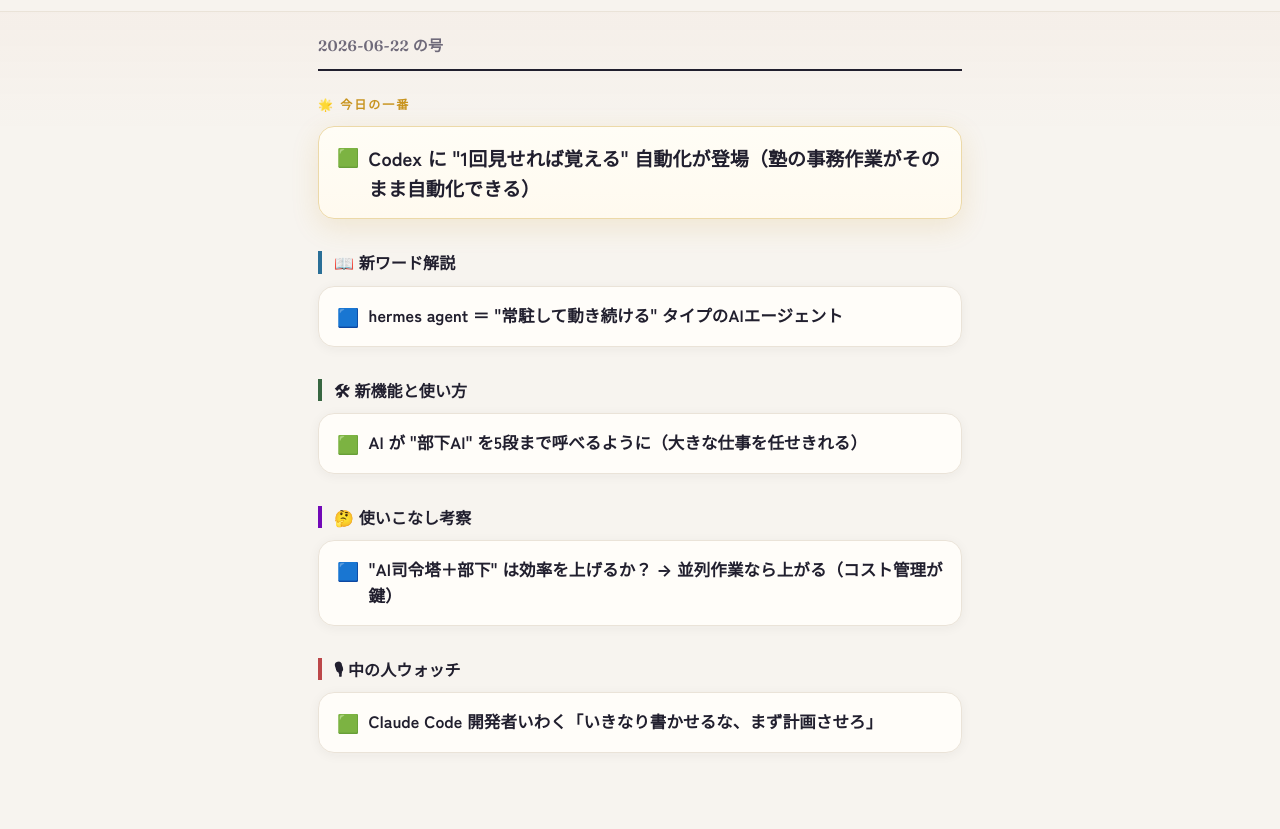
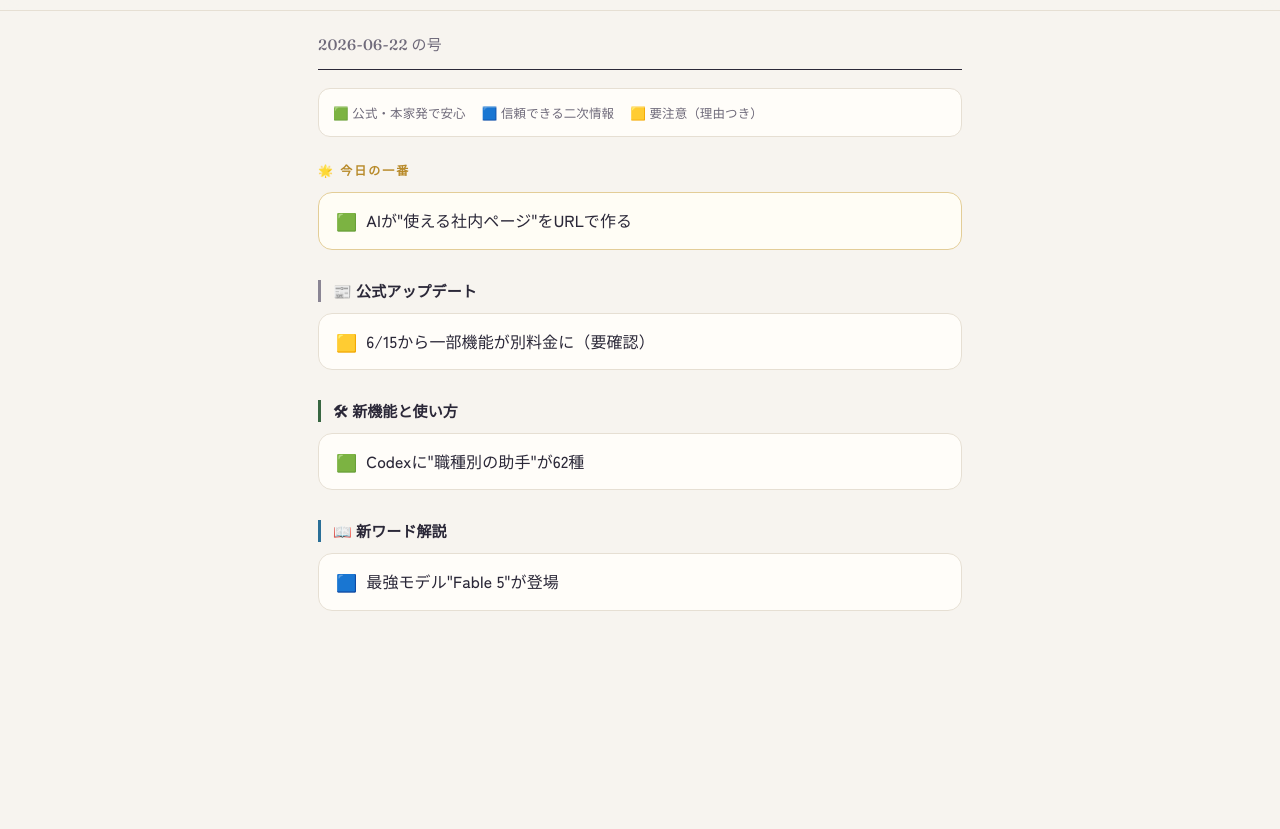
Before and after one commit to oikaze-juku/cc-daily, a website: page index.html in a window 1280 px wide. Shown: the part 106-935 px from the top of the page. After the commit the page ends 800 px from the top, so only its background shows below. Drawn offline with Linux system fonts and the light colour scheme.

Commit message:
feat: 影オフ・細字・タイトル短縮・アイデア3つ・◇凡例／今日の号を実収集ネタに刷新・見本は6/21へ移動

```diff
--- a/app.js
+++ b/app.js
@@ -11,7 +11,9 @@ function itemCard(item) {
   const tags = (item.tags || []).map((t) => `<span class="tag">${t}</span>`).join('');
   const reason = item.trust_reason ? `<div class="reason">${item.trust} ${item.trust_reason}</div>` : '';
   const dateLine = item.source_date ? `<div class="date">📅 ${item.source_date} の情報</div>` : '';
-  const ideaLine = item.idea ? `<div class="idea">💡 こんな使い方：${item.idea}</div>` : '';
+  const ideaBlock = (Array.isArray(item.ideas) && item.ideas.length)
+    ? `<div class="idea"><div class="idea-title">💡 こんな使い方</div><ul>${item.ideas.map((i) => `<li>${i}</li>`).join('')}</ul></div>`
+    : '';
   const tryLine = item.try_hint ? `<div class="try">試すなら：${item.try_hint}</div>` : '';
   return `
     <details class="card">
@@ -19,7 +21,7 @@ function itemCard(item) {
       ${dateLine}
       <ul>${(item.summary_ja || []).map((s) => `<li>${s}</li>`).join('')}</ul>
       ${reason}
-      ${ideaLine}
+      ${ideaBlock}
       ${tags ? `<div class="tags">${tags}</div>` : ''}
       ${tryLine}
       <a class="src" href="${item.url}" target="_blank" rel="noopener">原文を開く ↗</a>
@@ -36,7 +38,8 @@ function render(issue) {
       <h3>${cat.label || cat.key}</h3>
       ${(cat.items || []).map(itemCard).join('')}
     </section>`).join('');
-  $('#issue').innerHTML = `<h1>${issue.date} の号</h1>${quiet}${top}${cats}`;
+  const legend = `<div class="legend"><span>🟩 公式・本家発で安心</span><span>🟦 信頼できる二次情報</span><span>🟨 要注意（理由つき）</span></div>`;
+  $('#issue').innerHTML = `<h1>${issue.date} の号</h1>${legend}${quiet}${top}${cats}`;
 }
 
 function applySearch(issue, q) {
--- a/issues/2026-06-22.json
+++ b/issues/2026-06-22.json
@@ -2,39 +2,47 @@
   "date": "2026-06-22",
   "quiet_day": false,
   "headline_top": {
-    "title_ja": "Codex に \"1回見せれば覚える\" 自動化が登場（塾の事務作業がそのまま自動化できる）",
+    "title_ja": "AIが\"使える社内ページ\"をURLで作る",
     "summary_ja": [
-      "面倒な作業を Codex に1回やって見せるだけで、再利用できる手順書に変換してくれる新機能「Record & Replay」が登場した。",
-      "塾の毎月の経費精算・定例レポート・請求まわりの繰り返し事務を、1回見せるだけで自動化できる。",
-      "クリック位置でなく「やりたいこと」を覚えるので画面が少し変わっても壊れにくい＝事務時間がまるごと減る。"
+      "Codex が、共有できるインタラクティブな社内サイトや軽いアプリを URL で生成する新機能「Sites」が登場（Business/Enterprise 向けプレビュー）。",
+      "塾の内部資料（成績分析・計画）を、静的なファイルでなく「URLで開ける生きたダッシュボード」にできる。",
+      "ファイル作成・配布の手間が減り、関係者がいつでも最新をURLで見られる。"
     ],
-    "source_date": "2026-06-18（機能リリース日）",
-    "url": "https://www.techtimes.com/articles/318759/20260620/openai-codex-automation-gains-record-replay-show-it-once-skip-script.htm",
+    "source_date": "2026-06-02（発表）",
+    "url": "https://venturebeat.com/orchestration/openais-codex-update-lets-agents-build-interactive-enterprise-workspaces-via-sites-and-role-specific-plugins",
     "trust": "🟩",
-    "trust_reason": "OpenAI Codex の公式機能。複数の独立メディアで内容が一致",
-    "tags": ["自動化", "請求・全銀"],
-    "idea": "毎月の月謝入金チェック → 保護者へのLINE報告、のような定例事務を1回見せて覚えさせれば、来月から自動で下準備してくれるかも。",
-    "try_hint": "試すなら：Codex の Mac アプリを最新版に更新し、まず毎月の定例レポート1つを「見せて」覚えさせる。"
+    "trust_reason": "OpenAI 公式発表（6/2）、複数の主要メディアが報道",
+    "tags": ["自動化", "アプリ開発"],
+    "ideas": [
+      "成績・出欠をまとめた保護者向けダッシュボードをURLで共有する。",
+      "講師間で使う当番表・連絡ボードをサッと作って共有する。",
+      "体験授業の申込フォーム付き案内ページを内製する。"
+    ],
+    "try_hint": "Business/Enterprise プランで Codex Sites のプレビューを有効化して試す。"
   },
   "categories": [
     {
-      "key": "newword",
-      "label": "📖 新ワード解説",
+      "key": "official",
+      "label": "📰 公式アップデート",
       "items": [
         {
-          "title_ja": "hermes agent ＝ \"常駐して動き続ける\" タイプのAIエージェント",
+          "title_ja": "6/15から一部機能が別料金に（要確認）",
           "summary_ja": [
-            "Nous Research が公開した自律エージェントの土台で、頭脳に Claude を使える（hermes agent）。",
-            "Claude Code が「頼んだら動いて終わる職人」なら、hermes は「住み込みで動き続ける執事」。常駐させて回す用途向け。",
-            "今すぐ必要ではないが「常駐型エージェント」という選択肢を知っておくと、将来の自動化設計の幅が広がる。"
+            "2026/6/15から、claude -p・Claude Code の GitHub Actions・Agent SDK・第三者エージェントが、サブスク枠とは別の月額クレジット（API従量）に分離された。",
+            "桜口さんの「クラウドRoutine（夜活）」はサブスク枠内のままだが、「PCで claude -p を回す自動化」は別料金になる可能性がある。",
+            "ただし変更には見直し・一部撤回の報道もあり流動的。最新の公式条件を確認する価値がある。"
           ],
-          "source_date": "2026年2月（公開）",
-          "url": "https://www.mindstudio.ai/blog/hermes-agent-vs-claude-code-comparison",
-          "trust": "🟦",
-          "trust_reason": "公式ドキュメントでなく解説記事ベース。複数ソースで内容が一致するため🟦",
+          "source_date": "2026-06-15",
+          "url": "https://www.digitalapplied.com/blog/anthropic-claude-credit-overhaul-june-15-2026",
+          "trust": "🟨",
+          "trust_reason": "変更が見直し・一部撤回の報道もあり流動的。最新の公式条件を要確認",
           "tags": ["自動化"],
-          "idea": "将来、塾の問い合わせメールを24時間見張って下書きを用意する「常駐AI受付」を置く、という発想が持てるかも。",
-          "try_hint": "試すなら：今は「こういう種類がある」と知るだけでOK。詳しくは解説リンクへ。"
+          "ideas": [
+            "夜活はクラウドRoutine（定額枠）中心に寄せてコストを抑える。",
+            "PCで claude -p の自動化を増やす前に、最新の料金条件を確認する。",
+            "月のクレジット上限を決めて使いすぎを防ぐ。"
+          ],
+          "try_hint": "claude.ai の Settings > Usage / Billing で、今の枠と消費を確認する。"
         }
       ]
     },
@@ -43,61 +51,48 @@
       "label": "🛠 新機能と使い方",
       "items": [
         {
-          "title_ja": "AI が \"部下AI\" を5段まで呼べるように（大きな仕事を任せきれる）",
+          "title_ja": "Codexに\"職種別の助手\"が62種",
           "summary_ja": [
-            "AI が自分の部下 AI（サブエージェント＝作業を任せる分身）を最大5段まで呼べるようになり、大仕事を細かく分担できる。",
-            "塾アプリの全画面バグ点検のような大規模作業を、夜のうちに AI 軍団へまるごと任せて朝に結果、が現実的になる。",
-            "一晩でこなせる仕事量が増える＝寝ている間に進む開発が増える。"
+            "Codex に、データ分析・営業・クリエイティブ・商品デザインなど職種別のプラグインが6種登場（62アプリ・110スキルを束ねる）。",
+            "塾の事務（成績集計、体験勧誘の管理、お便り素案づくり）に転用できる。",
+            "職種ごとの定型作業がパッケージ化され、ゼロから指示しなくても回せる。"
           ],
-          "source_date": "2026年6月（Week 24・公式 What's New）",
-          "url": "https://code.claude.com/docs/en/whats-new/2026-w24",
+          "source_date": "2026-06-02（発表）",
+          "url": "https://techcrunch.com/2026/06/02/openai-launches-new-codex-tools-for-white-collar-work/",
           "trust": "🟩",
-          "trust_reason": "公式 What's New（Week 24 ダイジェスト）が出どころ",
-          "tags": ["自動化", "アプリ開発"],
-          "idea": "生徒全員分の今月の成績コメントを、夜のうちに AI へ一斉に下書きさせて朝に手直しだけする、ができるかも。",
-          "try_hint": "試すなら：夜活で「この機能を全部点検して」のように大きめに頼む（AI が自動で分担する）。"
+          "trust_reason": "OpenAI 公式発表（6/2）、複数の主要メディアが報道",
+          "tags": ["自動化", "塾管理"],
+          "ideas": [
+            "データ分析の助手で月次の成績推移を自動集計する。",
+            "営業の助手で体験→入塾の見込みを管理する。",
+            "クリエイティブの助手で「そよかぜ便り」の素案を作る。"
+          ],
+          "try_hint": "Codex のプラグイン一覧から、まず1つ（データ分析など）を試す。"
         }
       ]
     },
     {
-      "key": "insight",
-      "label": "🤔 使いこなし考察",
+      "key": "newword",
+      "label": "📖 新ワード解説",
       "items": [
         {
-          "title_ja": "\"AI司令塔＋部下\" は効率を上げるか？ → 並列作業なら上がる（コスト管理が鍵）",
+          "title_ja": "最強モデル\"Fable 5\"が登場",
           "summary_ja": [
-            "複数の AI を束ねる「オーケストレーター」は、調査やレビューなど同時に進められる作業では速くなる。",
-            "逆に順番にやる作業や同じ場所を編集する作業はかえって遅くコスト高。桜口さんの夜活「アプリ全体点検」のような並列向き。",
-            "コツは「司令塔に賢いモデル＋部下に安いモデル」。品質を保ったままコストが5〜10倍下がる実例がある。"
+            "Anthropic が \"Mythos級\" の新モデル Claude Fable 5 を安全化して一般提供（同社がこれまで一般公開した中で最高性能）。",
+            "「Mythos級」＝桁違いに高性能なクラス、という位置づけの呼び名。",
+            "Opus でも届かない難所（難バグ・込み入った分析・大規模移行）向け。その分コストは高い。"
           ],
-          "source_date": "2026年5〜6月（複数の技術記事）",
-          "url": "https://medium.com/neuralnotions/multi-agent-orchestration-in-claude-code-the-architecture-and-economics-of-subagents-06d52e69f8b2",
+          "source_date": "2026年6月（v2.1.170 で利用可）",
+          "url": "https://code.claude.com/docs/en/changelog",
           "trust": "🟦",
-          "trust_reason": "複数の技術ブログで同様の結論。公式の数値ではないため🟦（鵜呑みにせず傾向として）",
-          "tags": ["自動化", "アプリ開発"],
-          "idea": "定期テスト前に「全教科の予想問題を教科ごとに並行作成」を一気に頼んで、教材準備を半日ぶん短縮できるかも。",
-          "try_hint": "試すなら：夜活で大きめの並列タスク時だけ多エージェントを使い、普段は単体で（枠の節約）。"
-        }
-      ]
-    },
-    {
-      "key": "insider",
-      "label": "🎙 中の人ウォッチ",
-      "items": [
-        {
-          "title_ja": "Claude Code 開発者いわく「いきなり書かせるな、まず計画させろ」",
-          "summary_ja": [
-            "開発者 Boris Cherny・Cat Wu が語る2026年の最適解は「調べる→計画→実行→レビュー→出荷、各段階で人間が監督」。",
-            "特に「プランモードで先に段取り」させると難題の成功率が2〜3倍。桜口さんの「設計してから実装（opusplan）」はこれと同じ。",
-            "中の人公認のやり方を桜口さんは既に実践中＝今の AI チーム運用は正しい方向、と裏付けられた。"
+          "trust_reason": "公式リリース済みだが、詳細の解説は二次情報ベースのため🟦",
+          "tags": ["アプリ開発"],
+          "ideas": [
+            "何度直してもOpusで直らない難バグの最終手段にする。",
+            "塾の複雑な料金・収支シミュレーションの設計に使う。",
+            "comiru→自社アプリのような大規模移行の司令塔にする。"
           ],
-          "source_date": "2026年（Anthropic 公式・継続更新）",
-          "url": "https://www.anthropic.com/engineering/claude-code-best-practices",
-          "trust": "🟩",
-          "trust_reason": "Anthropic 公式エンジニアリング記事＋開発者本人の発言",
-          "tags": ["自動化", "アプリ開発"],
-          "idea": "「まず計画だけ立てて」と言う癖を私生活にも応用すると、旅行やイベントの段取りでも AI が抜け漏れない計画を作ってくれるかも。",
-          "try_hint": "試すなら：難しめの依頼は最初に「まず計画だけ立てて」と一言add。"
+          "try_hint": "使えるようになったら、Opusで詰まった難所だけ Fable 5 に投げて比べる。"
         }
       ]
     }
--- a/scripts/validateIssue.js
+++ b/scripts/validateIssue.js
@@ -9,7 +9,7 @@ function validateItem(item, path, errors) {
   if (!Array.isArray(item.tags)) errors.push(`${path}.tags は配列`);
   if (typeof item.try_hint !== 'string') errors.push(`${path}.try_hint は文字列`);
   if (typeof item.source_date !== 'string' || !item.source_date) errors.push(`${path}.source_date が空（情報の日付が必要）`);
-  if (typeof item.idea !== 'string' || !item.idea) errors.push(`${path}.idea が空（応用アイデアが必要）`);
+  if (!Array.isArray(item.ideas) || item.ideas.length === 0) errors.push(`${path}.ideas は配列で1つ以上（応用アイデア）`);
 }
 
 export function validateIssue(issue) {
--- a/styles.css
+++ b/styles.css
@@ -1,7 +1,7 @@
 :root {
-  --paper:#f7f4ef; --card:#fffdf9; --ink:#211f2e; --sub:#6f6a7a; --line:#eae3d8;
+  --paper:#f7f4ef; --card:#fffdf9; --ink:#2b2838; --sub:#6f6a7a; --line:#e6dfd3;
   --accent:#c1502e;   /* テラコッタ朱（アクセント1点） */
-  --gold:#c8941f;     /* 今日の一番 */
+  --gold:#b88a2a;     /* 今日の一番 */
   --c-newword:#2a6f97; --c-howto:#386641; --c-insight:#7209b7; --c-insider:#bc4749; --c-official:#8a8594;
   --serif:"Fraunces", Georgia, "Times New Roman", serif;
   --jp:"Zen Kaku Gothic New", system-ui, -apple-system, sans-serif;
@@ -10,28 +10,22 @@
 html { -webkit-text-size-adjust:100%; }
 body {
   margin:0; font-family:var(--jp); background:var(--paper); color:var(--ink);
-  line-height:1.8; font-size:16px; letter-spacing:0.1px;
-}
-/* 紙の上に淡い朝の光のグラデ */
-body::before {
-  content:""; position:fixed; left:0; right:0; top:0; height:240px; z-index:0;
-  background:linear-gradient(180deg, rgba(193,80,46,0.06), transparent);
-  pointer-events:none;
+  line-height:1.85; font-size:16px; font-weight:400; letter-spacing:0.1px;
 }
 
 /* ===== ヘッダー ===== */
 header {
   position:sticky; top:0; z-index:10;
-  background:rgba(247,244,239,0.85); backdrop-filter:blur(14px) saturate(1.3);
+  background:rgba(247,244,239,0.9); backdrop-filter:blur(12px);
   border-bottom:1px solid var(--line); padding:14px 18px;
 }
 .brand { display:flex; align-items:baseline; gap:10px; flex-wrap:wrap; }
 .site {
-  margin:0; font-family:var(--serif); font-weight:900; font-size:30px;
-  letter-spacing:-0.6px; line-height:1; color:var(--ink);
+  margin:0; font-family:var(--serif); font-weight:600; font-size:29px;
+  letter-spacing:-0.4px; line-height:1; color:var(--ink);
 }
 .tagline {
-  margin:0; font-size:11px; color:var(--accent); font-weight:700;
+  margin:0; font-size:11px; color:var(--accent); font-weight:500;
   letter-spacing:1.5px; text-transform:uppercase;
 }
 .controls { display:flex; gap:8px; margin-top:12px; }
@@ -40,33 +34,37 @@ header {
   border:1px solid var(--line); border-radius:12px; padding:0 14px; font-size:16px; font-family:var(--jp);
 }
 .controls select:focus, .controls input:focus {
-  outline:none; border-color:var(--accent); box-shadow:0 0 0 3px rgba(193,80,46,0.13);
+  outline:none; border-color:var(--accent);
 }
 
+/* ===== 凡例（◇の色の意味） ===== */
+.legend {
+  display:flex; flex-wrap:wrap; gap:10px 16px; margin:0 0 22px;
+  padding:12px 14px; background:var(--card); border:1px solid var(--line); border-radius:12px;
+  font-size:12.5px; color:var(--sub);
+}
+.legend span { white-space:nowrap; }
+
 /* ===== 本体 ===== */
-main { padding:20px 18px 64px; max-width:680px; margin:0 auto; position:relative; z-index:1; }
+main { padding:20px 18px 64px; max-width:680px; margin:0 auto; }
 main > h1 {
-  font-family:var(--serif); font-weight:600; font-size:15px; color:var(--sub);
-  margin:0 0 22px; padding-bottom:10px; border-bottom:2px solid var(--ink); letter-spacing:0.3px;
+  font-family:var(--serif); font-weight:500; font-size:15px; color:var(--sub);
+  margin:0 0 18px; padding-bottom:10px; border-bottom:1.5px solid var(--ink); letter-spacing:0.3px;
 }
 
 /* ===== 今日の一番 ===== */
-.top { margin-bottom:28px; }
+.top { margin-bottom:26px; }
 .top h2 {
-  font-family:var(--jp); font-size:12px; font-weight:900; color:var(--gold);
+  font-family:var(--jp); font-size:12px; font-weight:700; color:var(--gold);
   margin:0 0 10px; letter-spacing:2px;
 }
-.top .card {
-  border:1px solid #ecd9a8; background:linear-gradient(180deg,#fffdf6,#fffaef);
-  box-shadow:0 8px 28px rgba(200,148,31,0.15);
-}
-.top .card summary { font-size:19px; }
+.top .card { border:1.5px solid #e3cd97; background:#fffdf5; }
 
 /* ===== カテゴリ見出し（コーナー色分け） ===== */
-.cat { margin-top:32px; }
+.cat { margin-top:30px; }
 .cat h3 {
-  font-family:var(--jp); font-size:16px; font-weight:900; color:var(--ink);
-  margin:0 0 10px; padding-left:12px; border-left:4px solid var(--sub); line-height:1.4;
+  font-family:var(--jp); font-size:15px; font-weight:700; color:var(--ink);
+  margin:0 0 10px; padding-left:12px; border-left:3px solid var(--sub); line-height:1.45;
 }
 .cat[data-key="newword"] h3 { border-color:var(--c-newword); }
 .cat[data-key="howto"]    h3 { border-color:var(--c-howto); }
@@ -74,59 +72,60 @@ main > h1 {
 .cat[data-key="insider"]  h3 { border-color:var(--c-insider); }
 .cat[data-key="official"] h3 { border-color:var(--c-official); }
 
-/* ===== カード ===== */
+/* ===== カード（影なし・境界線のみ） ===== */
 .card {
-  background:var(--card); border:1px solid var(--line); border-radius:16px;
-  padding:16px 18px; margin:12px 0; box-shadow:0 2px 12px rgba(33,31,46,0.05);
+  background:var(--card); border:1px solid var(--line); border-radius:14px;
+  padding:15px 17px; margin:11px 0;
 }
 .card summary {
-  font-family:var(--jp); font-size:16.5px; font-weight:700; line-height:1.55;
+  font-family:var(--jp); font-size:16px; font-weight:500; line-height:1.55;
   cursor:pointer; list-style:none; color:var(--ink);
   display:flex; gap:9px; align-items:flex-start;
 }
 .card summary::-webkit-details-marker { display:none; }
-.badge { font-size:18px; flex-shrink:0; line-height:1.5; }
+.badge { font-size:17px; flex-shrink:0; line-height:1.5; }
 .title { flex:1; }
-.card[open] summary { margin-bottom:4px; }
 
 .date {
   display:inline-block; font-family:var(--serif); font-size:12px; color:var(--sub);
-  margin:12px 0 4px; padding:2px 9px; background:rgba(33,31,46,0.04); border-radius:6px; letter-spacing:0.3px;
+  margin:12px 0 4px; padding:1px 8px; background:rgba(43,40,56,0.04); border-radius:6px; letter-spacing:0.3px;
 }
 .card ul { margin:10px 0; padding-left:0; list-style:none; }
-.card li { margin:8px 0; padding-left:18px; position:relative; }
-.card li::before { content:"—"; position:absolute; left:0; color:var(--accent); font-weight:700; }
+.card li { margin:8px 0; padding-left:17px; position:relative; font-weight:400; }
+.card li::before { content:"—"; position:absolute; left:0; color:var(--accent); }
 .reason { color:var(--sub); font-size:12.5px; margin:8px 0; font-style:italic; }
 
-/* 応用アイデア（温かい黄・ご褒美） */
+/* 応用アイデア（温かい黄・3つ） */
 .idea {
   margin:14px 0; padding:13px 15px;
-  background:linear-gradient(135deg,#fff8ec,#fff3df); border:1px solid #f0d9a8;
-  border-radius:12px; font-size:14px; color:#7a4a12; line-height:1.7;
+  background:#fff8ec; border:1px solid #f0dcb0; border-radius:12px;
+  font-size:13.5px; color:#7a4a12; line-height:1.7;
 }
+.idea-title { font-weight:700; color:var(--accent); margin-bottom:4px; }
+.idea ul { margin:0; padding-left:18px; list-style:disc; }
+.idea li { margin:5px 0; }
 
 .tags { display:flex; flex-wrap:wrap; gap:7px; margin-top:12px; }
 .tag {
-  background:rgba(193,80,46,0.08); color:var(--accent); border-radius:999px;
-  padding:4px 12px; font-size:12px; font-weight:700;
+  background:rgba(193,80,46,0.07); color:var(--accent); border-radius:999px;
+  padding:4px 12px; font-size:12px; font-weight:500;
 }
-.try { margin-top:12px; font-size:13px; color:var(--c-howto); font-weight:500; line-height:1.7; }
+.try { margin-top:12px; font-size:13px; color:var(--c-howto); font-weight:400; line-height:1.7; }
 .src {
   display:inline-flex; align-items:center; gap:5px; margin-top:14px; min-height:44px;
-  color:var(--accent); font-weight:600; text-decoration:none; font-family:var(--serif); font-size:15px;
+  color:var(--accent); font-weight:500; text-decoration:none; font-family:var(--serif); font-size:15px;
 }
 .src::after { content:"→"; transition:transform .2s ease; }
 .src:active::after { transform:translateX(4px); }
 .quiet { color:var(--sub); font-style:italic; }
 
-/* ===== ロード演出（上から順にふわっと） ===== */
-@keyframes fadeUp { from { opacity:0; transform:translateY(14px); } to { opacity:1; transform:none; } }
-main section, main > h1 { animation:fadeUp .5s cubic-bezier(.2,.7,.2,1) both; }
+/* ===== ロード演出（控えめ） ===== */
+@keyframes fadeUp { from { opacity:0; transform:translateY(10px); } to { opacity:1; transform:none; } }
+main section, main > h1 { animation:fadeUp .45s ease both; }
 main section:nth-of-type(1){ animation-delay:.04s; }
-main section:nth-of-type(2){ animation-delay:.10s; }
-main section:nth-of-type(3){ animation-delay:.16s; }
-main section:nth-of-type(4){ animation-delay:.22s; }
-main section:nth-of-type(5){ animation-delay:.28s; }
-main section:nth-of-type(n+6){ animation-delay:.34s; }
-
+main section:nth-of-type(2){ animation-delay:.09s; }
+main section:nth-of-type(3){ animation-delay:.14s; }
+main section:nth-of-type(4){ animation-delay:.19s; }
+main section:nth-of-type(5){ animation-delay:.24s; }
+main section:nth-of-type(n+6){ animation-delay:.29s; }
 @media (prefers-reduced-motion:reduce) { * { animation:none !important; transition:none !important; } }
```
Also changed, not shown: ROUTINE.md (+8 -6 lines), issues/2026-06-21.json (added, +125 -0 lines), scripts/validateIssue.test.js (+9 -3 lines), issues/manifest.json.
